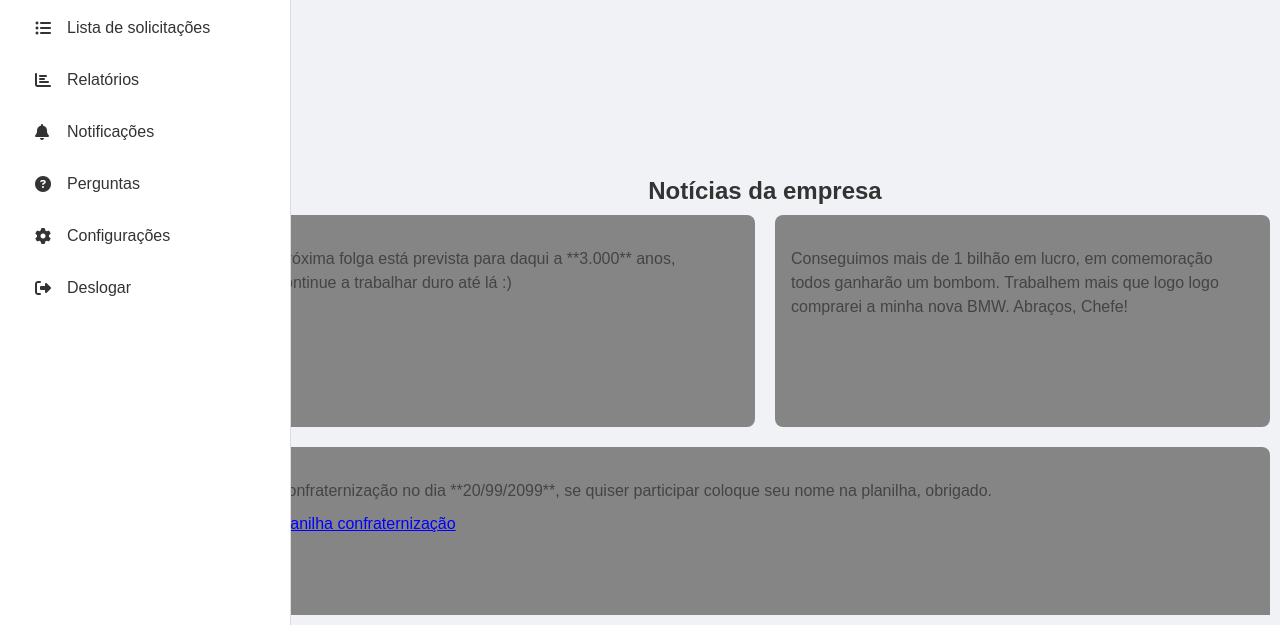
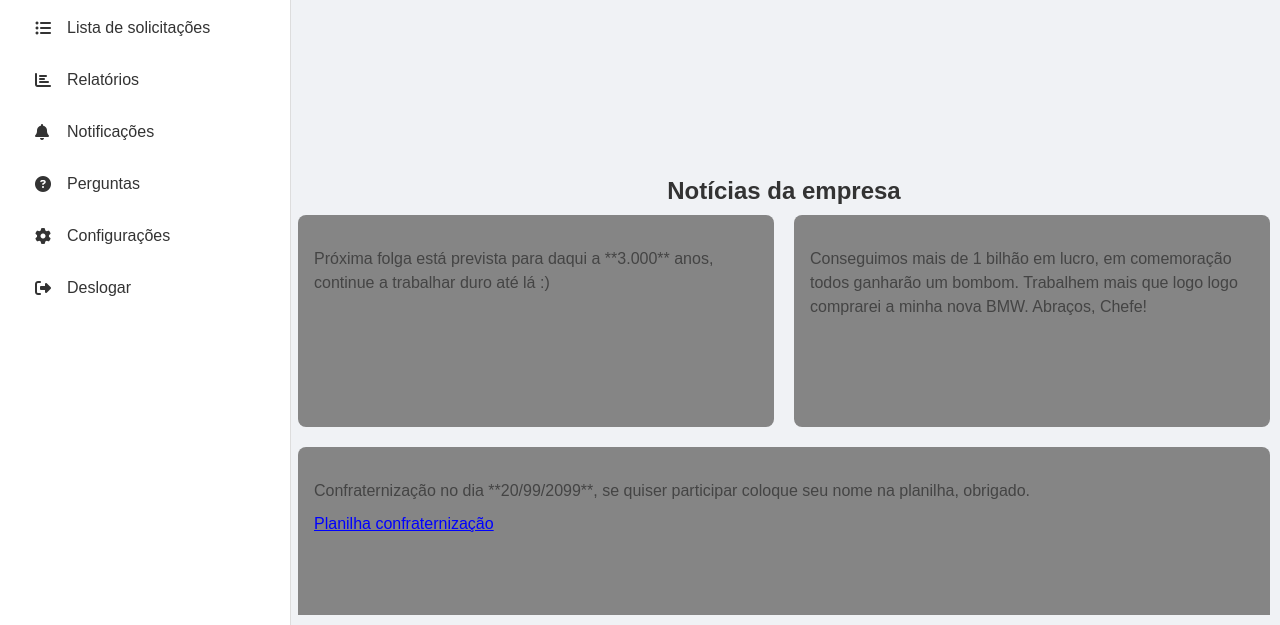
Before and after one commit to lucstelzer/trab-fabi, a plain HTML site: page Trabalho Fortes ENG/Trabalho Fortes ENG/Dashboard_tecnico/dashboard_tecnico.html in a window 1280 px wide. Shown: the part 175-800 px from the top of the page. Drawn offline with Linux system fonts and the light colour scheme.

Commit message:
versao melhor do que a do joanddes

```diff
--- a/Trabalho Fortes ENG/Trabalho Fortes ENG/Dashboard_tecnico/dashboard_tecnico.css
+++ b/Trabalho Fortes ENG/Trabalho Fortes ENG/Dashboard_tecnico/dashboard_tecnico.css
@@ -51,7 +51,7 @@ body {
 }
 
 .main-content {
-    margin-left: 250px;
+    margin-left: 20rem;
     padding: 30px;
     transition: margin-left 0.3s ease-in-out;
     padding-bottom: 300px;
@@ -79,7 +79,7 @@ body {
 
 .noticias-container-fixed {
     position: fixed;
-    left: 250px;
+    left: 18rem;
     right: 0;
     bottom: 0;
     z-index: 999;
```
